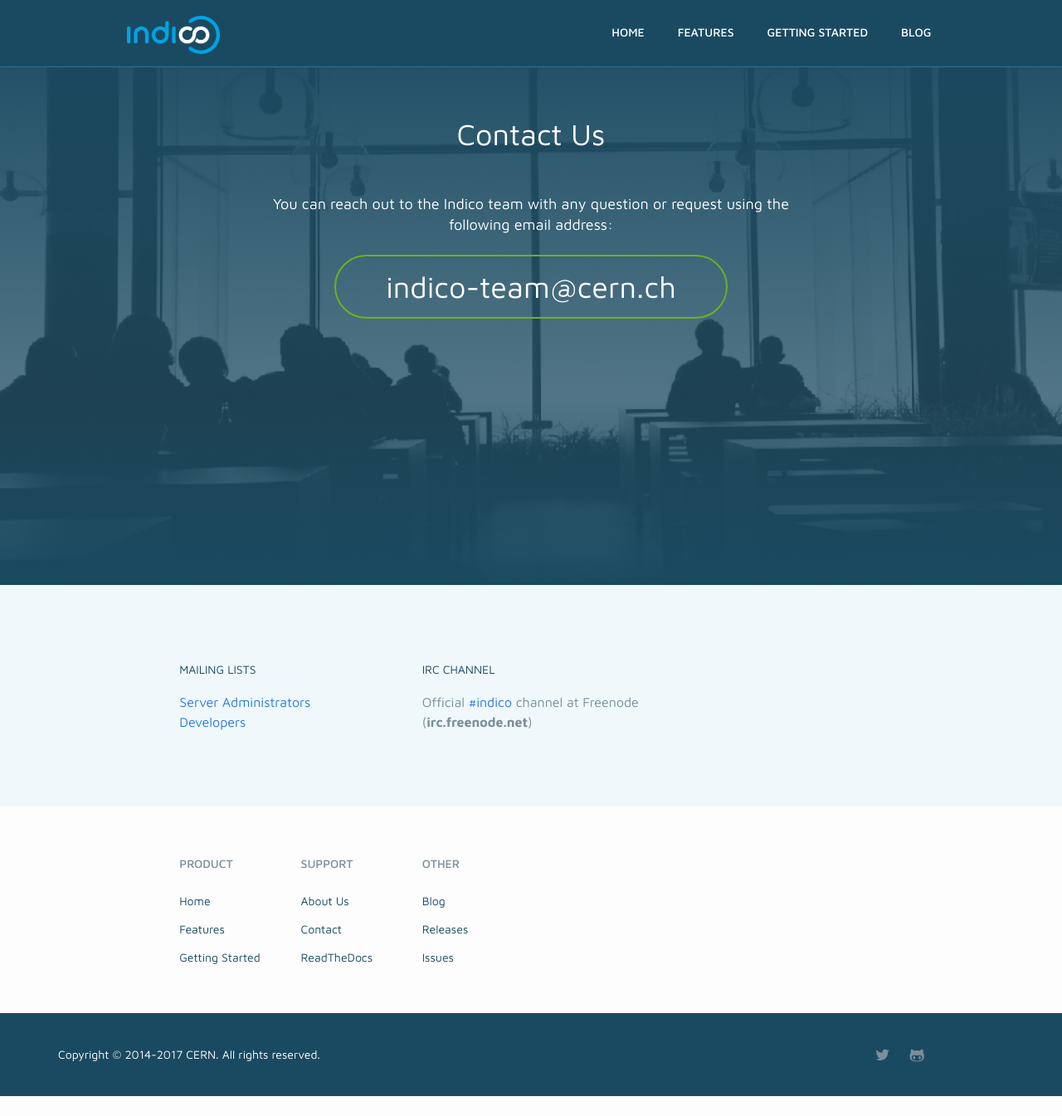
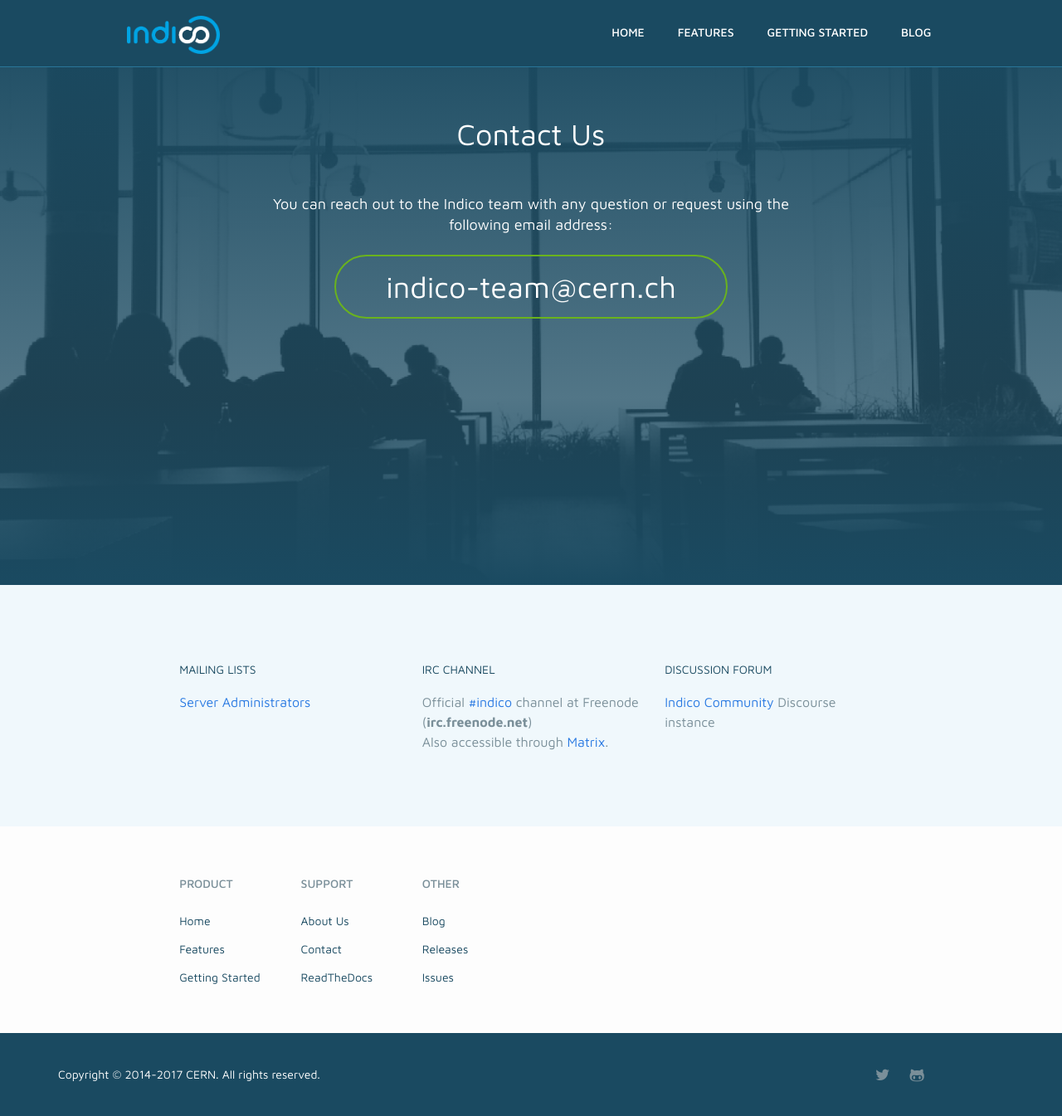
Before and after one commit to indico/indico.github.io, a Jekyll site: the page built from contact.md, in a window 1280 px wide. Shown: the whole page at 83% size. Built offline with Jekyll 4.4.1, drawn with Linux system fonts in a browser that asks for light colours; nearby versions of some CDN libraries; comment, search, counter and statistics services are not loaded; before the commit the page ends 1321 px from its top, so only the background shows below that.

Commit message:
Update contact page w/ Discourse
Also added Matrix

```diff
--- a/_layouts/contact.html
+++ b/_layouts/contact.html
@@ -27,12 +27,16 @@
                         <h2 class="uppercase">Mailing Lists</h2>
                         <ul>
                             <li><a href="http://cern.ch/simba3/SelfSubscription.aspx?userHasAccount=false&groupName=project-indico-administrators">Server Administrators</a></li>
-                            <li><a href="http://cern.ch/simba3/SelfSubscription.aspx?userHasAccount=false&groupName=project-indico-devel">Developers</a></li>
                         </ul>
                     </div>
                     <div class="col-sm-4 col-xs-12">
                         <h2 class="uppercase">IRC Channel</h2>
                         <div>Official <a href="http://webchat.freenode.net/?channels=indico">#indico</a> channel at Freenode (<b>irc.freenode.net</b>)</div>
+                        <div>Also accessible through <a href="https://riot.im/app/#/room/#indico:matrix.org">Matrix</a>.</div>
+                    </div>
+                    <div class="col-sm-4 col-xs-12">
+                        <h2 class="uppercase">Discussion Forum</h2>
+                        <div><a href="https://talk.getindico.io">Indico Community</a> Discourse instance</div>
                     </div>
                 </div>
             </div>
```
